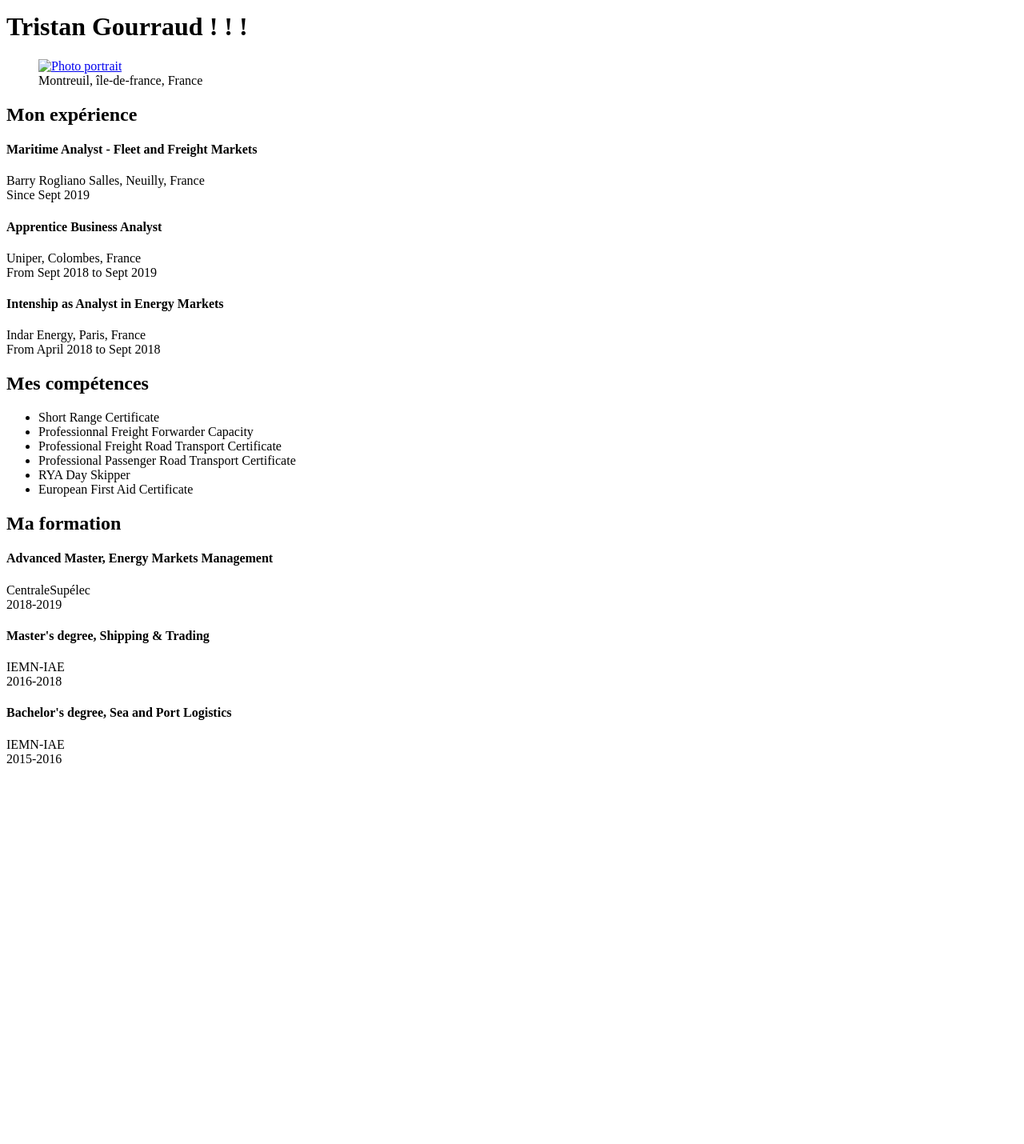
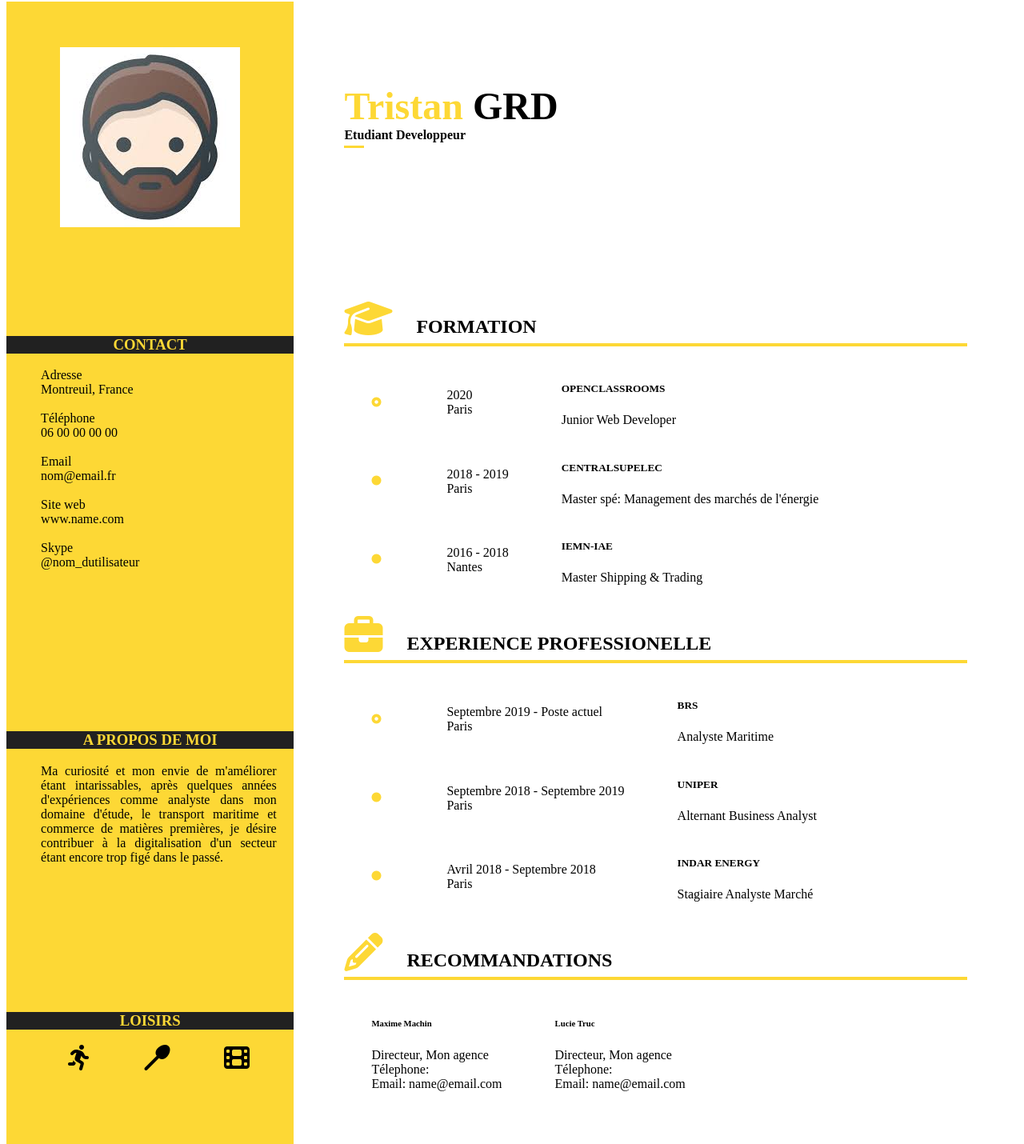
Before and after one commit to TWR-RWT/OC_GITHUB, a plain HTML site: page OC_CV.html in a window 1280 px wide. Shown: the part 6-1436 px from the top of the page at 80% size. Before the commit the page ends 980 px from the top, so only its background shows below. Drawn offline with Linux system fonts and the light colour scheme; a script that the page names is missing.

Commit message:
Version 1 pour validation

```diff
--- a/OC_CV.html
+++ b/OC_CV.html
@@ -2,71 +2,132 @@
 <html lang="fr">
 <head>
   <meta charset="utf-8">
-  <title>CV de Tristan Gourraud</title>
-  <link rel="stylesheet" href="styleCV.css">
+  <title>CV Tristan pour OC</title>
+  <link rel="stylesheet" href="OC_CV_CSS.css">
   <script src="script.js"></script>
+  <script src="https://kit.fontawesome.com/beb2ac982e.js" crossorigin="anonymous"></script>
 </head>
+
 <body>
+  <main>
+    <aside> <!-- liseret à gauche -->
       <header>
-    <h1>Tristan Gourraud ! ! !</h1>
         <figure>
-      <a href="moi.jpg"><img src="moimini.jpg" alt="Photo portrait" /></a>
-      <figcaption>Montreuil, île-de-france, France
-      </figcaption>
+          <a href="moimini.jpg"><img src="moimini.jpg" alt="Photo portrait" /></a>
         </figure>
       </header>
-  <div id="mainpage">
-    <div id="leftbar">
-    </div>
-    <div id="rightbar">
-      <section id="sec1">
-
-      <h2>Mon expérience</h2>
-        <div class="corps">
-          <p><h4>Maritime Analyst - Fleet and Freight Markets</h4>
-            Barry Rogliano Salles, Neuilly, France<br/>
-            Since Sept 2019<br/>
-          </p>
-          <p><h4>Apprentice Business Analyst</h4>
-            Uniper, Colombes, France<br/>
-            From Sept 2018 to Sept 2019
-          </p>
-          <p><h4>Intenship as Analyst in Energy Markets</h4>
-            Indar Energy, Paris, France<br/>
-            From April 2018 to Sept 2018<br/>
+      <div>
+        <h3>CONTACT</h3>
+        <p class="liseret">Adresse<br/>
+        Montreuil, France<br/>
+        <br/>
+        Téléphone<br/>
+        06 00 00 00 00<br/>
+        <br/>
+        Email<br/>
+        nom@email.fr<br/>
+        <br/>
+        Site web<br/>
+        www.name.com<br/>
+        <br/>
+        Skype<br/>
+        @nom_dutilisateur<br/>
+        <br/>
         </p>
       </div>
-      </section>
-      <section id="sec2">
-      <h2>Mes compétences</h2>
-        <div class="corps">
-          <ul>
-            <li>Short Range Certificate</li>
-            <li>Professionnal Freight Forwarder Capacity</li>
-            <li>Professional Freight Road Transport Certificate</li>
-            <li>Professional Passenger Road Transport Certificate</li>
-            <li>RYA Day Skipper</li>
-            <li>European First Aid Certificate</li>
-          </ul>
+      <div>
+        <h3>A PROPOS DE MOI</h3>
+        <p class="liseret"> Ma curiosité et mon envie de m'améliorer étant intarissables, après quelques années d'expériences comme analyste dans mon domaine d'étude, le transport maritime et commerce de matières premières, je désire contribuer à la digitalisation d'un secteur étant encore trop figé dans le passé. </p>
       </div>
-      </section>
-      <section id="sec3">
-      <h2>Ma formation</h2>
-        <div class="corps">
-          <p><h4>Advanced Master, Energy Markets Management</h4>
-            CentraleSupélec<br/>
-            2018-2019<br/>
-          </p>
-          <p><h4>Master's degree, Shipping & Trading</h4>
-            IEMN-IAE<br/>
-            2016-2018
-          </p>
-          <p><h4>Bachelor's degree, Sea and Port Logistics</h4>
-            IEMN-IAE<br/>
-            2015-2016<br/>
-          </p>
+      <footer>
+        <h3>LOISIRS</h3>
+        <span class="liseret" id="loisirs">
+          <span><i class="fas fa-running fa-2x"></i></span>
+          <span><i class="fas fa-utensil-spoon fa-2x"></i></span>
+          <span><i class="fas fa-film fa-2x"></i></span>
+        </span>
+      </footer>
+    </aside>
+
+    <article> <!-- Partie principale à droite -->
+      <header>
+        <h1><span id="Tristan">Tristan</span> GRD</h1>
+        <h4><span class="bordure">Etu</span>diant Developpeur</h4>
+      </header>
+
+      <div>
+        <h2 class="bordure">
+        <span class="jaune"><i class="fas fa-graduation-cap fa-2x"></i></span>
+        FORMATION
+        </h2>
+        <table>
+          <tr>
+            <td><span class="jaune"><i class="fas fa-dot-circle fa-xs"></i></span></td>
+            <td>2020<br/>Paris</td>
+            <td><h5>OPENCLASSROOMS</h5>
+            <p>Junior Web Developer</p></td>
+          </tr>
+          <tr>
+            <td><span class="jaune"><i class="fas fa-circle fa-xs"></i></span></td>
+            <td>2018 - 2019<br/>Paris</td>
+            <td><h5>CENTRALSUPELEC</h5>
+            <p>Master spé: Management des marchés de l'énergie</p></td>
+          </tr>
+          <tr>
+            <td><span class="jaune"><i class="fas fa-circle fa-xs"></i></span></td>
+            <td>2016 - 2018<br/>Nantes</td>
+            <td><h5>IEMN-IAE</h5>
+            <p>Master Shipping & Trading</p></td>
+          </tr>
+        </table>
       </div>
-      </section>
+
+      <div>
+        <h2 class="bordure">
+          <span class="jaune"><i class="fas fa-briefcase fa-2x"></i></span>
+          EXPERIENCE PROFESSIONELLE
+        </h2>
+        <table>
+          <tr>
+            <td><span class="jaune"><i class="fas fa-dot-circle fa-xs"></i></span></td>
+            <td>Septembre 2019 - Poste actuel<br/>Paris</td>
+            <td><h5>BRS</h5>
+            <p>Analyste Maritime</p></td>
+          </tr>
+          <tr>
+            <td><span class="jaune"><i class="fas fa-circle fa-xs"></i></span></td>
+            <td>Septembre 2018 - Septembre 2019<br/>Paris</td>
+            <td><h5>UNIPER</h5>
+            <p>Alternant Business Analyst</p></td>
+          </tr>
+          <tr>
+            <td><span class="jaune"><i class="fas fa-circle fa-xs"></i></span></td>
+            <td>Avril 2018 - Septembre 2018<br/>Paris</td>
+            <td><h5>INDAR ENERGY</h5>
+            <p>Stagiaire Analyste Marché</p></td>
+          </tr>
+        </table>
       </div>
-  </div>
+
+      <footer>
+        <h2 class="bordure">
+          <span class="jaune"><i class="fas fa-pencil-alt fa-2x"></i></span>
+          RECOMMANDATIONS
+        </h2>
+        <table>
+          <tr>
+            <td><h6>Maxime Machin</h6>
+            Directeur, Mon agence <br/>
+            Télephone: <br/>
+            Email: name@email.com</td>
+            <td><h6>Lucie Truc</h6>
+            Directeur, Mon agence <br/>
+            Télephone: <br/>
+            Email: name@email.com</td>
+          </tr>
+        </table>
+      </footer>
+    </article>
+
+  </main>
 </body>
--- a/OC_CV_CSS.css
+++ b/OC_CV_CSS.css
@@ -1,23 +1,97 @@
+h3
+{
+  background-color: rgb(33, 33, 33);
+  color: rgb(253, 216, 53) ;
+  text-align: center;
+}
+
+main
+{
+  display: flex;
+}
+
+aside
+{
+  background-color: rgb(253, 216, 53) ;
+  width: 30%;
+  display: flex;
+  flex-direction: column;
+  justify-content: space-around;
+}
+
+.liseret
+{
+  padding-left: 12%;
+  padding-right: 6%;
+  padding-bottom: 10%;
+  text-align: justify;
+}
+
+#loisirs
+{
+  display: flex;
+  flex-direction: row;
+  flex-wrap: nowrap;
+  justify-content: space-around;
+}
+
+figure
+{
+  margin-top: 0em;
+  padding-top: 0em;
+  text-align: center;
+  margin-bottom: 0em;
+  padding-bottom: 0em;
+}
+
+article
+{
+  margin: 5%;
+  width: 65%;
+  display: flex;
+  flex-direction: column;
+  justify-content: space-around;
+}
+
 h1
 {
-  color: rgb(0, 0, 155);
-  text-align: center;
-  text-shadow: 6px 6px 12px black;
+  font-size: 3em;
+  margin-bottom: 0em;
 }
 
-h2
+h4
 {
-  color: rgb(0, 0, 155);
-  text-align: center;
-  text-shadow: 6px 6px 12px black;
+  margin-top: 0em;
+  margin-bottom: 11em;
 }
 
-body
+td
 {
-  background-image: url(fondCV.jpg);
+  padding-right: 2em;
+  padding-left: 2em;
 }
 
-p
+#Tristan
+{
+  color: rgb(253, 216, 53) ;
+}
+
+.bordure
+{
+  border-bottom: 0.2em;
+  border-bottom-color: rgb(253, 216, 53) ;
+  border-bottom-style: solid;
+  padding-bottom: 0.3em;
+}
+
+.jaune
+{
+  color: rgb(253, 216, 53) ;
+  padding-right: 1em;
+}
+
+/* Si je veux préciser mes polices préférées
+
 {
   font-family: 'ambleregular', Impact, "Arial Black", Arial, Verdana;
 }
@@ -33,56 +107,14 @@ p
          url('fonts/Amble-Regular-webfont.svg#ambleregular') format('svg');
     font-weight: normal;
     font-style: normal;
-}
-
-.corps
-{
-  border: 0.2em rgb(0, 0, 155) solid;
-  box-shadow: 6px 6px 12px black;
-  padding-left: 15%;
-}
-
-#sec1
-{
-  margin-right: 1%;
-}
-
-#sec2
-{
-  margin-right: 1%;
-}
-
-#mainpage
-{
-  display: flex;
-}
-
-#leftbar
-{
-  height: 900px;
-  width: 150px;
-  background-color: yellow;
-}
-
-#rightbar
-{
-  margin-left: 2%;
-  display: flex;
-  justify-content: space-around;
-  align-items: stretch;
-}
+}*/
 
 @media screen and (max-width: 1024px)
 {
 
-#leftbar
+aside
   {
     display:none;
   }
 
-#rightbar
-  {
-    flex-direction: column;
-  }
-
 }
```
Also changed, not shown: moi.jpg (added), moimini.jpg (added). Lines whose indentation alone changed are shown as unchanged.
